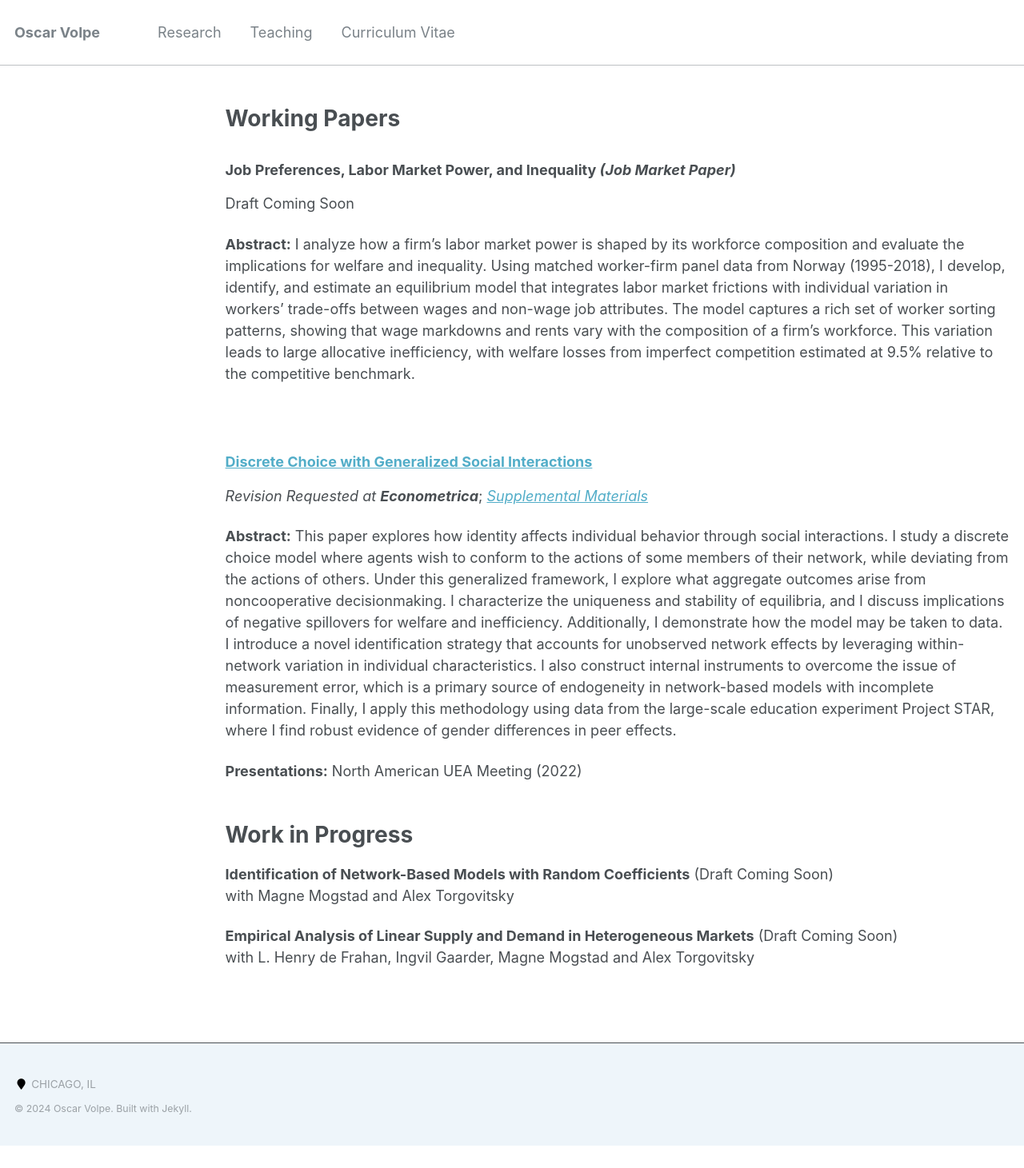
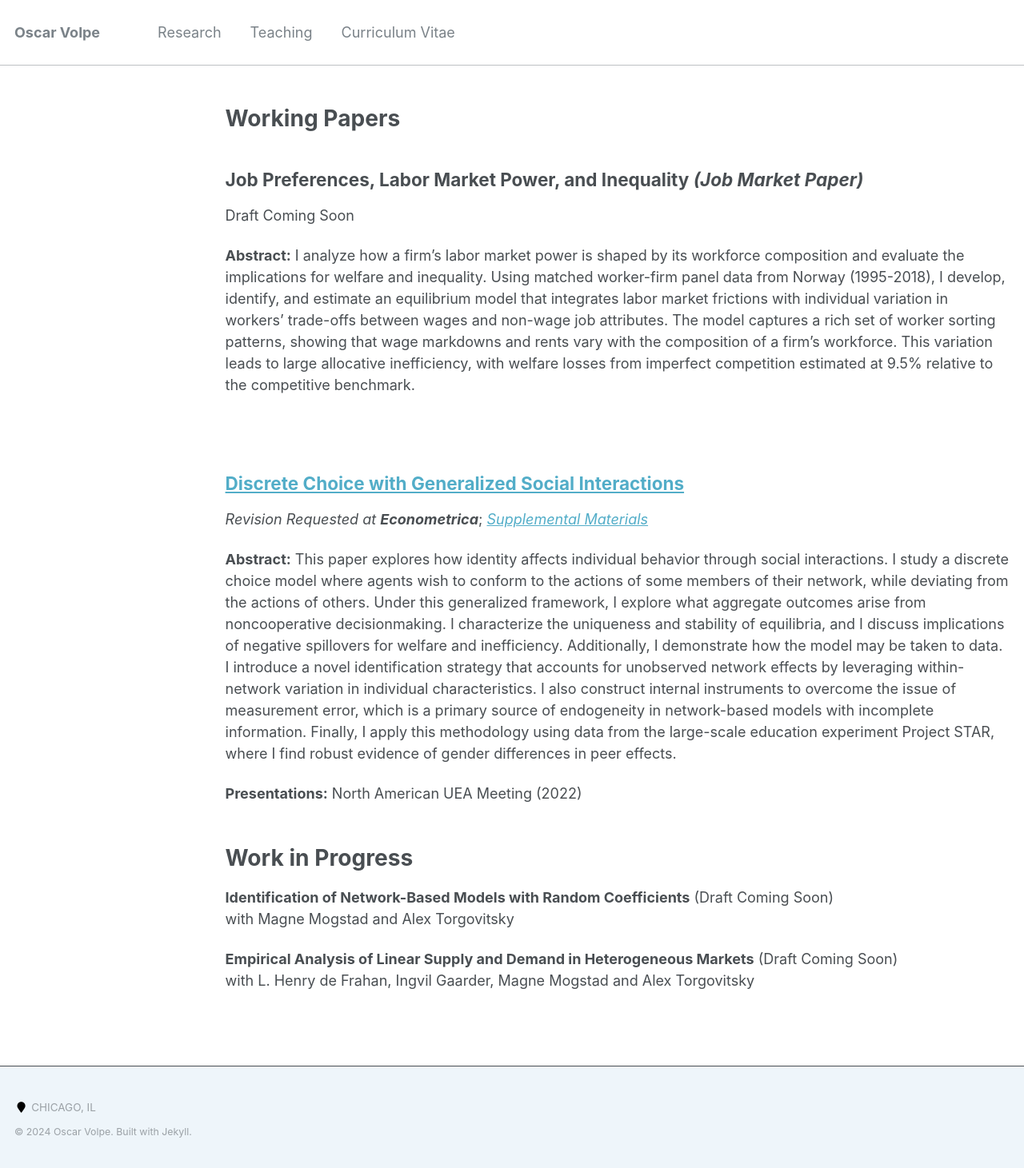
Before and after one commit to ovolpe/ovolpe.github.io, a Jekyll site: the page built from _pages/research.md, in a window 1280 px wide. Shown: the whole page at 80% size. Built offline with Jekyll 4.4.1, drawn with Linux system fonts in a browser that asks for light colours; before the commit the page ends 1433 px from its top, so only the background shows below that.

```diff
--- a/_pages/research.md
+++ b/_pages/research.md
@@ -6,17 +6,16 @@ author_profile: false
 
 {% include base_path %}
 
-Working Papers
-======
+# Working Papers
 
-### **Job Preferences, Labor Market Power, and Inequality** _(Job Market Paper)_
+## **Job Preferences, Labor Market Power, and Inequality** _(Job Market Paper)_
 Draft Coming Soon <br>
 
 **Abstract:** I analyze how a firm's labor market power is shaped by its workforce composition and evaluate the implications for welfare and inequality. Using matched worker-firm panel data from Norway (1995-2018), I develop, identify, and estimate an equilibrium model that integrates labor market frictions with individual variation in workers' trade-offs between wages and non-wage job attributes. The model captures a rich set of worker sorting patterns, showing that wage markdowns and rents vary with the composition of a firm’s workforce. This variation leads to large allocative inefficiency, with welfare losses from imperfect competition estimated at 9.5% relative to the competitive benchmark.
 
 <br>
 
-### [**Discrete Choice with Generalized Social Interactions**](/files/dcwgsi_paper.pdf)
+## [**Discrete Choice with Generalized Social Interactions**](/files/dcwgsi_paper.pdf)
 _Revision Requested at **Econometrica**_; [*Supplemental Materials*](/files/dcwgsi_supplement.pdf)<br>
 
 **Abstract:** This paper explores how identity affects individual behavior through social interactions. I study a discrete choice model where agents wish to conform to the actions of some members of their network, while deviating from the actions of others. Under this generalized framework, I explore what aggregate outcomes arise from noncooperative decisionmaking. I characterize the uniqueness and stability of equilibria, and I discuss implications of negative spillovers for welfare and inefficiency. Additionally, I demonstrate how the model may be taken to data. I introduce a novel identification strategy that accounts for unobserved network effects by leveraging within-network variation in individual characteristics. I also construct internal instruments to overcome the issue of measurement error, which is a primary source of endogeneity in network-based models with incomplete information. Finally, I apply this methodology using data from the large-scale education experiment Project STAR, where I find robust evidence of gender differences in peer effects.
```
